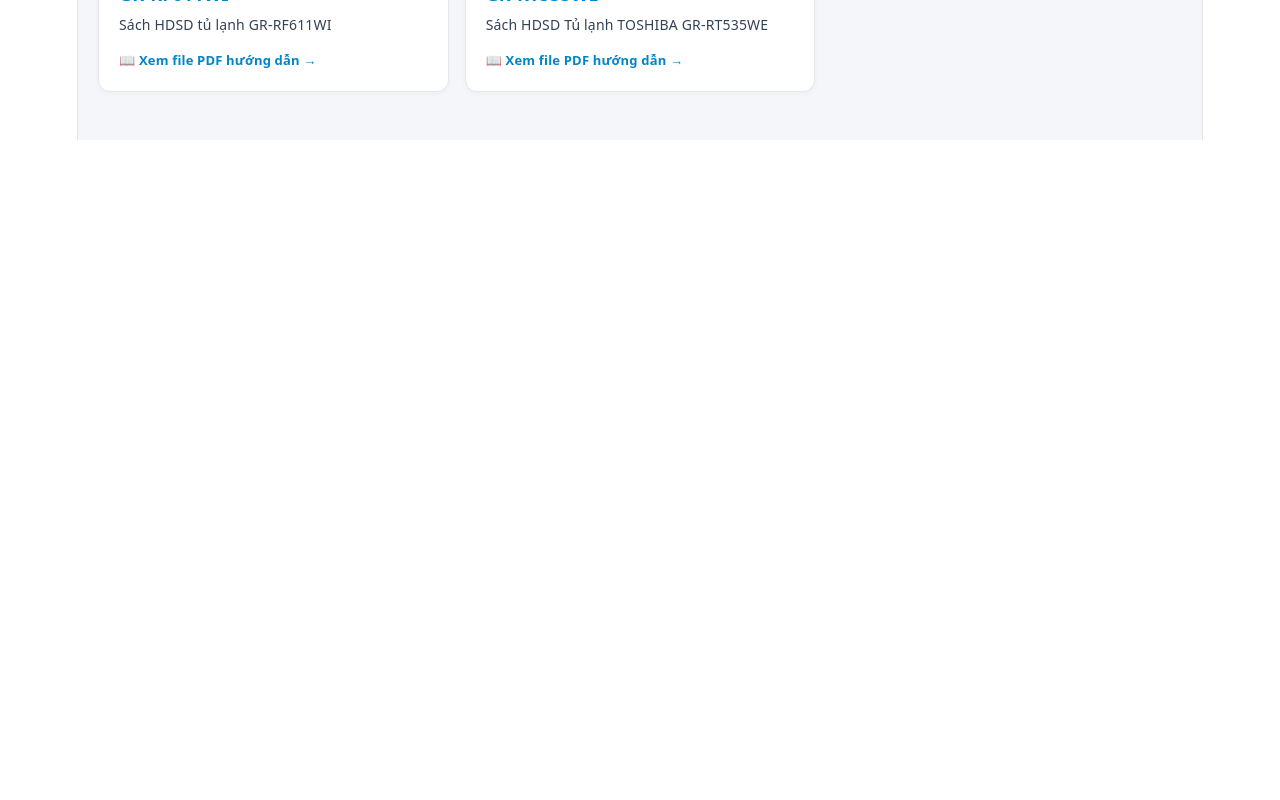
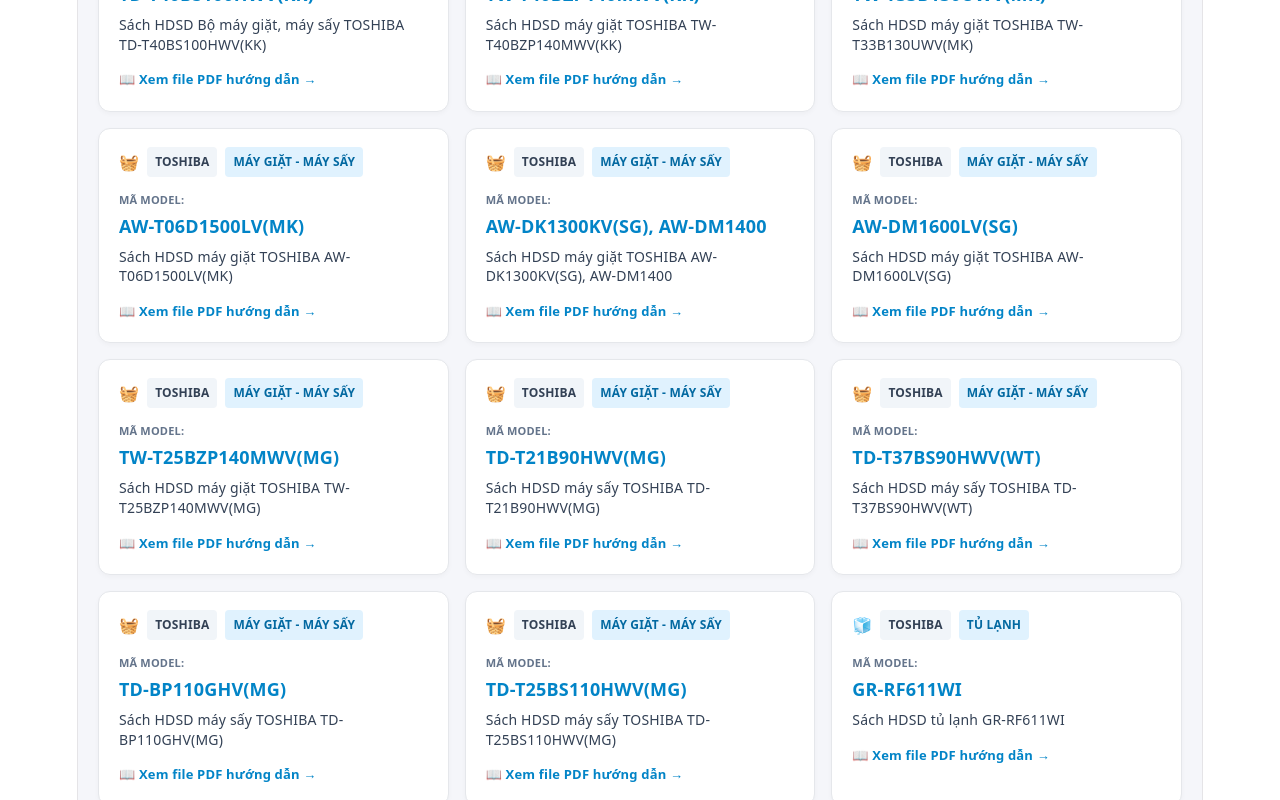
Before and after one commit to tuanAnh12423/WEB-Tra-Cuu-Ma-Loi, a React (Vite) app: page /manuals in a window 1280 px wide. Shown: the part 1320-2120 px from the top of the page. Before the commit the page ends 1460 px from the top, so only its background shows below. Built offline with nearby package versions, Linux system fonts and the light colour scheme.

Commit message:
Cap Nhat

```diff
--- a/src/data/washingManual.ts
+++ b/src/data/washingManual.ts
@@ -58,7 +58,7 @@
     pdfUrl: "https://drive.google.com/file/d/1Z_Y6jX3MqydxFX87rl2Ktgip1OyNQu12/preview"
     },
     {
-    id: "mw7",
+    id: "mw8",
     category: "washing",
     brand: "TOSHIBA",
     model: "AW-DK1000FV, AW-M1000FV, AW-M1100PV, AW-DM1100PV, AW-M1100JV, AW-DM1100JV",
@@ -66,7 +66,7 @@
     pdfUrl: "https://drive.google.com/file/d/1H7Exh8FQd9dYgkTputWVGSHfF7Rmhi-T/preview"
     },
     {
-    id: "mw8",
+    id: "mw9",
     category: "washing",
     brand: "TOSHIBA",
     model: "TW-T21BU130",
@@ -74,7 +74,7 @@
     pdfUrl: "https://drive.google.com/file/d/1uOLk4UF2Qmh8ZarChxKTQfNZCki35mvy/preview"
     },
     {
-    id: "mw9",
+    id: "mw10",
     category: "washing",
     brand: "TOSHIBA",
     model: "TWD-T35BP160",
@@ -82,7 +82,7 @@
     pdfUrl: "https://drive.google.com/file/d/174gVTy6-Xb3bT1wXsfE8bKyWYLOI5w7k/preview"
     },
     {
-    id: "mw10",
+    id: "mw11",
     category: "washing",
     brand: "TOSHIBA",
     model: "TWD-T27",
@@ -90,11 +90,99 @@
     pdfUrl: "https://drive.google.com/file/d/1rHvnqKpDAZr4nxShul_gpGELZC4eiJOc/preview"
     },
     {
-    id: "mw11",
+    id: "mw12",
     category: "washing",
     brand: "TOSHIBA",
     model: "TW-T37BZ",
     title: "Sách HDSD Máy giặt TOSHIBA TW-T37BZ",
     pdfUrl: "https://drive.google.com/file/d/1xGfZX7z0InJF-MAfXDypqmwhUN6GXTae/preview"
-    },
+  },
+    {
+    id: "mw13",
+    category: "washing",
+    brand: "TOSHIBA",
+    model: "TD-T40BS100HWV(KK)",
+    title: "Sách HDSD Bộ máy giặt, máy sấy TOSHIBA TD-T40BS100HWV(KK)",
+    pdfUrl: "https://drive.google.com/file/d/1qE87Wk_aBYD6JVygWHR2Z2Of_y3cMuYE/preview"
+  },
+  {
+    id: "mw14",
+    category: "washing",
+    brand: "TOSHIBA",
+    model: "TW-T40BZP140MWV(KK)",
+    title: "Sách HDSD máy giặt TOSHIBA TW-T40BZP140MWV(KK)",
+    pdfUrl: "https://drive.google.com/file/d/1pr0q5-22AuRJRTffAUAWu7zpDpEtSEiZ/preview"
+  },
+  {
+    id: "mw15",
+    category: "washing",
+    brand: "TOSHIBA",
+    model: "TW-T33B130UWV(MK)",
+    title: "Sách HDSD máy giặt TOSHIBA TW-T33B130UWV(MK)",
+    pdfUrl: "https://drive.google.com/file/d/133URODTIcPkfe4adDZlvVAS0Vr8L46jT/preview"
+  },
+  {
+    id: "mw16",
+    category: "washing",
+    brand: "TOSHIBA",
+    model: "AW-T06D1500LV(MK)",
+    title: "Sách HDSD máy giặt TOSHIBA AW-T06D1500LV(MK)",
+    pdfUrl: "https://drive.google.com/file/d/1rQ_gTgrTpuhByEq6LXQyc9uKgTbfaQUQ/preview"
+  },
+  {
+    id: "mw17",
+    category: "washing",
+    brand: "TOSHIBA",
+    model: "AW-DK1300KV(SG), AW-DM1400",
+    title: "Sách HDSD máy giặt TOSHIBA AW-DK1300KV(SG), AW-DM1400",
+    pdfUrl: "https://drive.google.com/file/d/1I3vbIuAMhQHwPzaS7qUHNJ3m6r0i0Zf8/preview"
+  },
+  {
+    id: "mw18",
+    category: "washing",
+    brand: "TOSHIBA",
+    model: "AW-DM1600LV(SG)",
+    title: "Sách HDSD máy giặt TOSHIBA AW-DM1600LV(SG)",
+    pdfUrl: "https://drive.google.com/file/d/1EwNPzMt11SKBXijSZicoGLoLTzD19eJW/preview"
+  },
+  {
+    id: "mw19",
+    category: "washing",
+    brand: "TOSHIBA",
+    model: "TW-T25BZP140MWV(MG)",
+    title: "Sách HDSD máy giặt TOSHIBA TW-T25BZP140MWV(MG)",
+    pdfUrl: "https://drive.google.com/file/d/1ktEr2SCkmRaEJgefpZCGBRhDp9rIxXst/preview"
+  },
+  {
+    id: "mw20",
+    category: "washing",
+    brand: "TOSHIBA",
+    model: "TD-T21B90HWV(MG)",
+    title: "Sách HDSD máy sấy TOSHIBA TD-T21B90HWV(MG)",
+    pdfUrl: "https://drive.google.com/file/d/1OOJeZc7vimGVyxXAt2pY_DgmCtdeoMZX/preview"
+  },
+  {
+    id: "mw21",
+    category: "washing",
+    brand: "TOSHIBA",
+    model: "TD-T37BS90HWV(WT)",
+    title: "Sách HDSD máy sấy TOSHIBA TD-T37BS90HWV(WT)",
+    pdfUrl: "https://drive.google.com/file/d/1awETtQ1LIXdRmAD-pmm8j-4a-GbbdjFW/preview"
+  },
+  {
+    id: "mw22",
+    category: "washing",
+    brand: "TOSHIBA",
+    model: "TD-BP110GHV(MG)",
+    title: "Sách HDSD máy sấy TOSHIBA TD-BP110GHV(MG)",
+    pdfUrl: "https://drive.google.com/file/d/1DCLfOkRMnXm3jxcgADBC4kI-e34xs0wC/preview"
+  },
+  {
+    id: "mw23",
+    category: "washing",
+    brand: "TOSHIBA",
+    model: "TD-T25BS110HWV(MG)",
+    title: "Sách HDSD máy sấy TOSHIBA TD-T25BS110HWV(MG)",
+    pdfUrl: "https://drive.google.com/file/d/1Tx06yP75sbFcFWlRn8gpAEghjNeV-x-z/preview"
+  },
 ];
```
